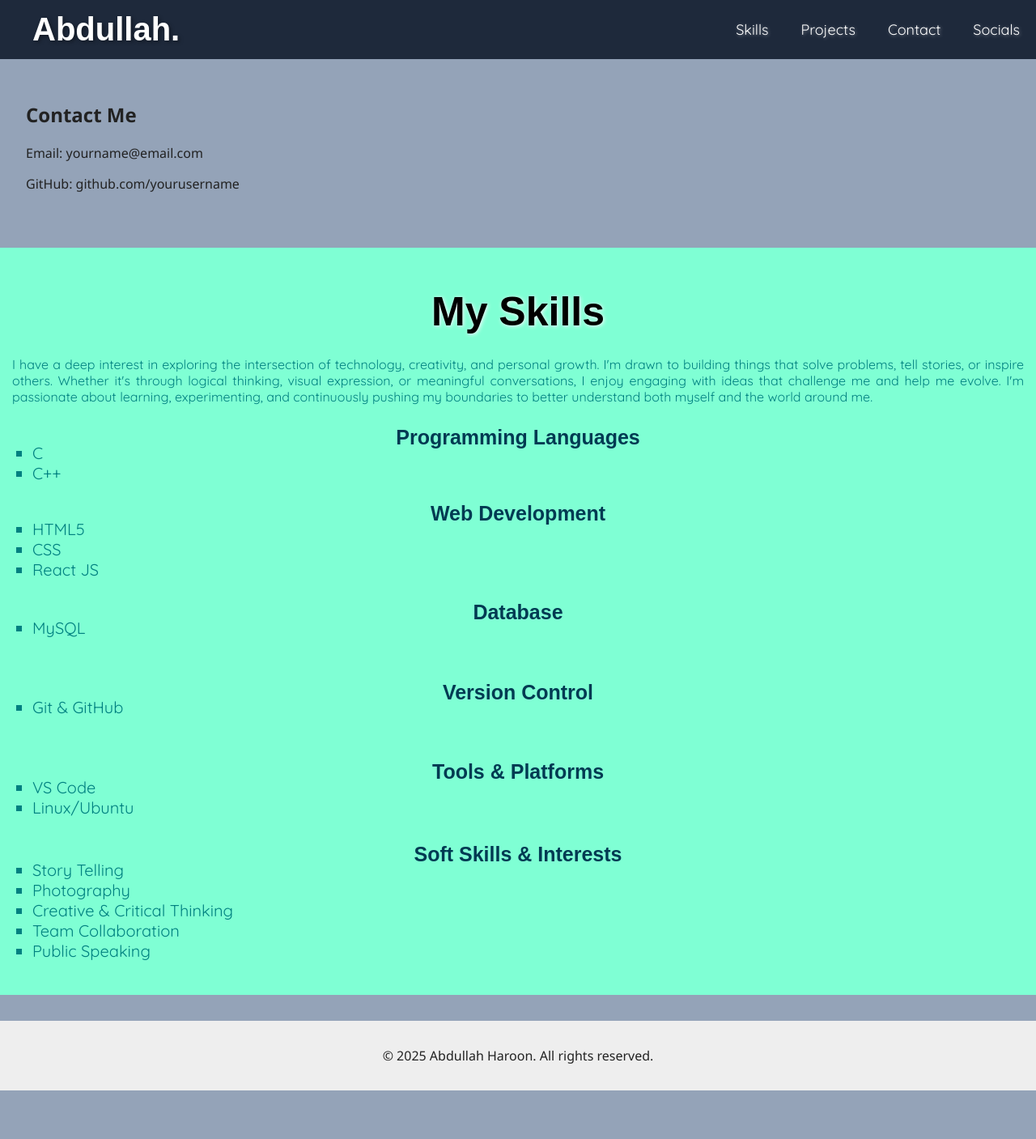
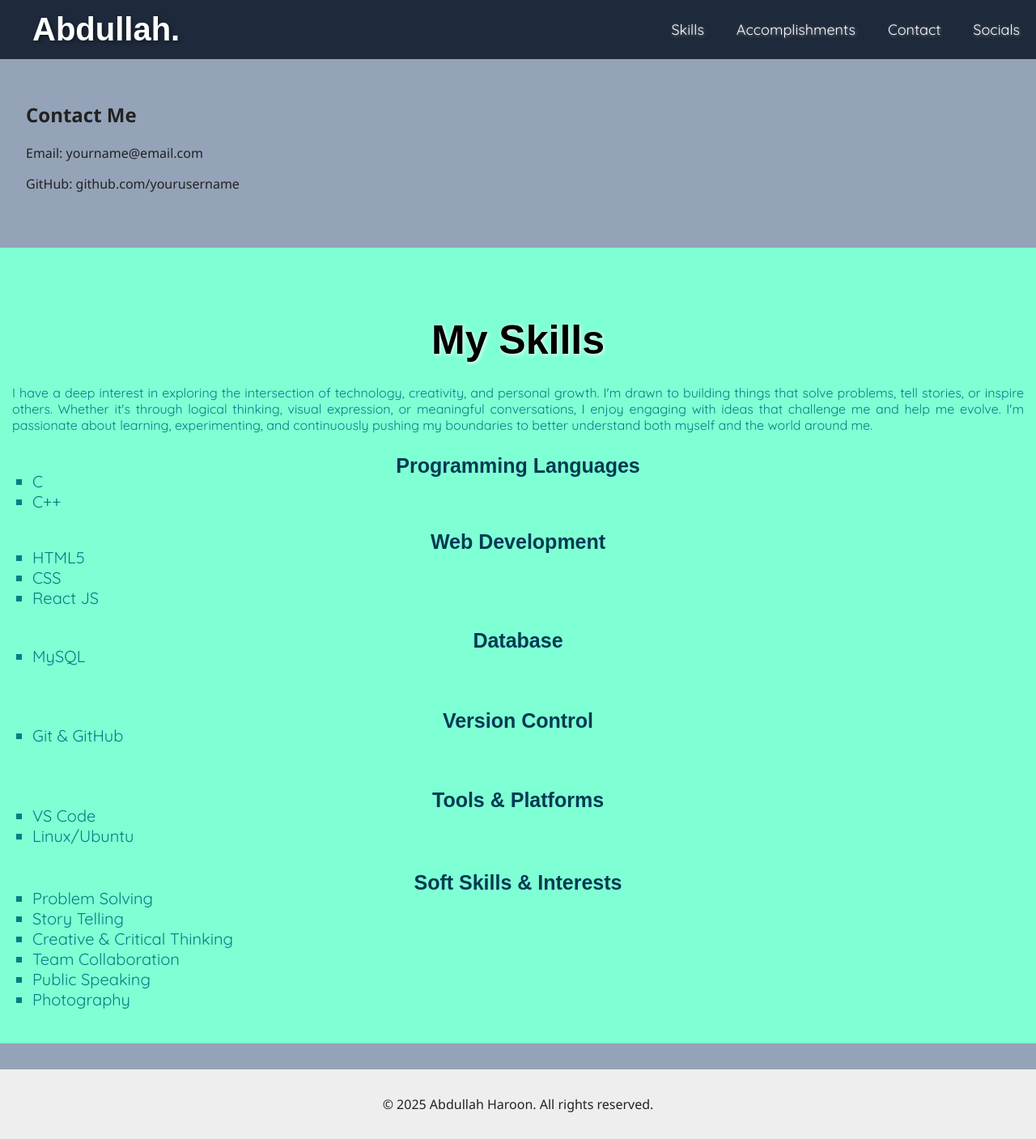
Before and after one commit to AbdullahPatti/Portfolio-Web, a React (Vite) app: page /contact in a window 1280 px wide. Shown: the whole page at 81% size. Before the commit the page ends 1347 px from the top, so only its background shows below. Built offline with nearby package versions, Linux system fonts and the light colour scheme; a web font is replaced by a local one.

Commit message:
skills done

```diff
--- a/src/App.css
+++ b/src/App.css
@@ -9,3 +9,7 @@ h1 {
   text-align: center;
   padding: 1rem;
 }
+
+html {
+  scroll-behavior: smooth;
+}
--- a/src/Pages/About.css
+++ b/src/Pages/About.css
@@ -7,7 +7,7 @@
   text-shadow: 1px 1px 5px rgb(255, 255, 255);
   color: black;
   margin-top: 20px;
-  padding-top: 50px;
+  padding-top: 85px;
   text-align: center;
 }
 
--- a/src/Pages/About.jsx
+++ b/src/Pages/About.jsx
@@ -1,45 +1,58 @@
-import "./About.css"
+import "./About.css";
+
 function About() {
   return (
-    <section className="abouts">
+    <section className="abouts" id="skills">
       <h2 className="skillset">My Skills</h2>
-      <p className="skillsOutline">I have a deep interest in exploring the intersection of technology, creativity, and personal growth. I'm drawn to building things that solve problems, tell stories, or inspire others. Whether it's through logical thinking, visual expression, or meaningful conversations, I enjoy engaging with ideas that challenge me and help me evolve. I'm passionate about learning, experimenting, and continuously pushing my boundaries to better understand both myself and the world around me.
+      <p className="skillsOutline">
+        I have a deep interest in exploring the intersection of technology, creativity, and personal growth. I'm drawn to building things that solve problems, tell stories, or inspire others. Whether it's through logical thinking, visual expression, or meaningful conversations, I enjoy engaging with ideas that challenge me and help me evolve. I'm passionate about learning, experimenting, and continuously pushing my boundaries to better understand both myself and the world around me.
       </p>
+
       <h1 className="head">Programming Languages</h1>
       <ul className="tedec">
         <li>C</li>
         <li>C++</li>
       </ul>
+
       <br />
+
       <h1 className="head head1">Web Development</h1>
       <ul className="tedec">
         <li>HTML5</li>
         <li>CSS</li>
         <li>React JS</li>
       </ul>
+
       <h1 className="head headx">Database</h1>
       <ul className="tedec">
         <li>MySQL</li>
       </ul>
+
       <br />
+
       <h1 className="head">Version Control</h1>
       <ul className="tedec">
         <li>Git & GitHub</li>
       </ul>
+
       <br />
+
       <h1 className="head">Tools & Platforms</h1>
       <ul className="tedec">
         <li>VS Code</li>
         <li>Linux/Ubuntu</li>
       </ul>
+
       <h1 className="head">Soft Skills & Interests</h1>
       <ul className="tedec">
+        <li>Problem Solving</li>
         <li>Story Telling</li>
-  <li>Photography</li>
         <li>Creative & Critical Thinking</li>
         <li>Team Collaboration</li>
         <li>Public Speaking</li>
+        <li>Photography</li>
       </ul>
+
       <br />
     </section>
   );
--- a/src/components/Navbar.jsx
+++ b/src/components/Navbar.jsx
@@ -1,17 +1,16 @@
-import { Link } from 'react-router-dom';
 import './Navbar.css';
 
 function Navbar() {
   return (
     <nav className="navbar">
       <div className="navbar-logo">
-        <Link to="/" className="logo-link">Abdullah.</Link>
+        <a href="/" className="logo-link">Abdullah.</a>
       </div>
       <ul className="navbar-menu">
-        <li><Link to="/about">Skills</Link></li>
-        <li><Link to="/projects">Projects</Link></li>
-        <li><Link to="/contact">Contact</Link></li>
-        <li><Link to="/Socials">Socials</Link></li>
+        <li><a href="#skills">Skills</a></li>
+        <li><a href="#projects">Accomplishments</a></li>
+        <li><a href="#contact">Contact</a></li>
+        <li><a href="#socials">Socials</a></li>
       </ul>
     </nav>
   );
```
Lines whose indentation alone changed are shown as unchanged.
